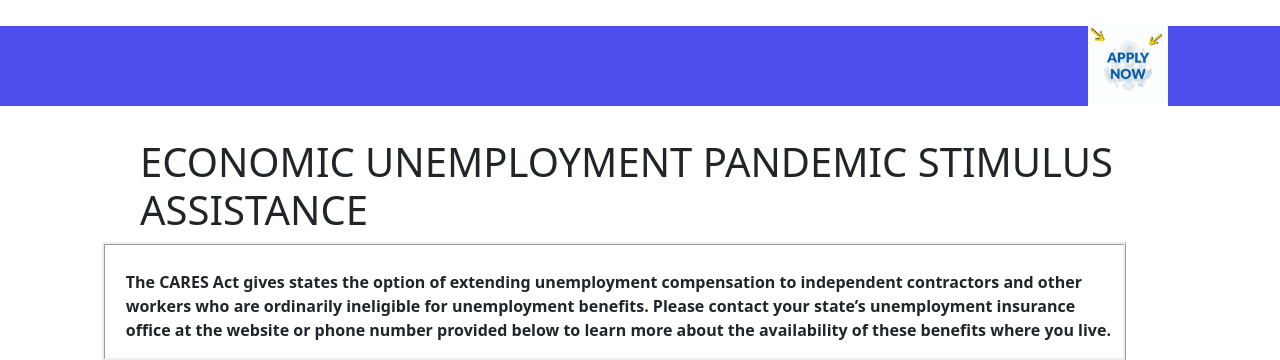
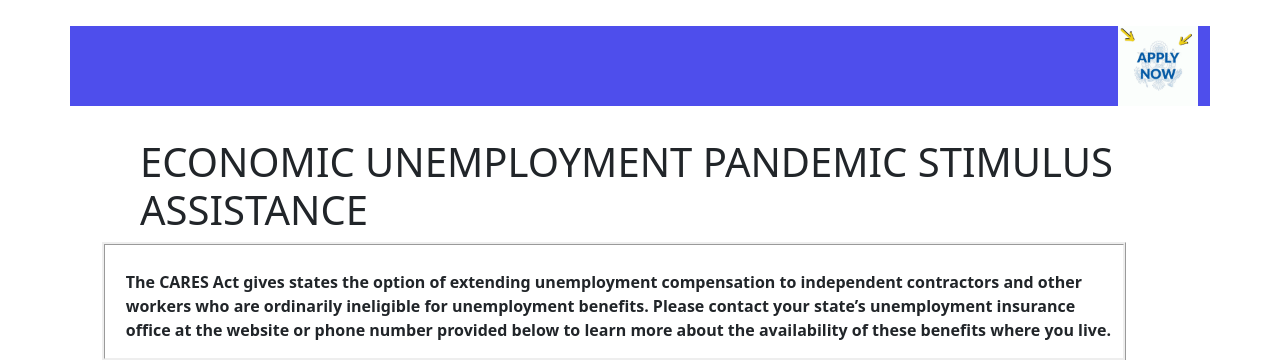
Before and after one commit to Rioland/employment_bene, a PHP site: page / in a window 1280 px wide. Shown: the part 168-528 px from the top of the page. Run offline with PHP 8.4, Linux system fonts and the light colour scheme.

Commit message:
first commit

```diff
--- a/index.php
+++ b/index.php
@@ -11,14 +11,20 @@
   <link rel="shortcut icon" href="./images/logo eeeee.png" type="image/x-icon">
 </head>
 
-<body>
+<body style="overflow-x: hidden;">
 
 <?php require("nav.php") ?>
 
 
-  <div class="bluenav">
-    <a href="./apply"><img class="Applynow" src="images/us-embassy-embassy.gif"
-        alt="" srcset=""></a>
+
+<div class="bluenav container">
+    <a href="./apply">
+      <div class="ms-auto " style="width: fit-content; height:fit-content;">
+      <img class="Applynow " src="images/us-embassy-embassy.gif"
+        alt="" srcset="">
+      </div>
+
+      </a>
   </div>
   <h1 class=" container EUPA pt-2 mt-4">ECONOMIC UNEMPLOYMENT PANDEMIC STIMULUS ASSISTANCE</h1>
 
--- a/main.css
+++ b/main.css
@@ -1,5 +1,6 @@
 body {
   background-color: white !important;
+  overflow-x: hidden !important;
 }
 .textcenter {
   text-align: center;
@@ -64,7 +65,7 @@ body {
 .Applynow {
   width: fit-content;
   height: 80px;
-  margin-left: 85%;
+  /* margin-left: 85%; */
 }
 .EUPA {
   margin-left: 10%;
--- a/nav.php
+++ b/nav.php
@@ -3,8 +3,6 @@
     <span class="ps-2">An official website of the United States government.<span>
 
   </div>
-
-
 
   <nav class="navbar navbar-expand-lg navbar-light bg-light">
     <div class="container-fluid">
```
Also changed, not shown: Applyform.php (+12 -5 lines).
